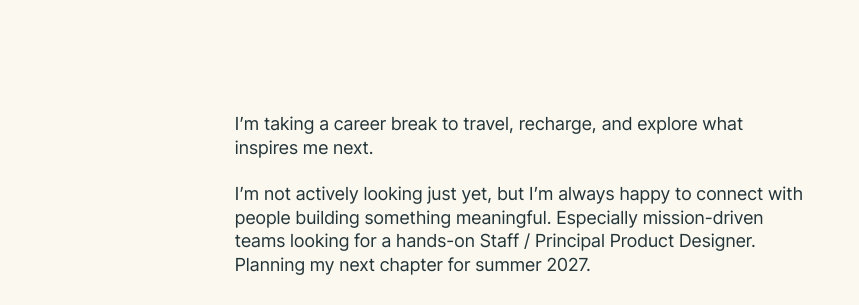
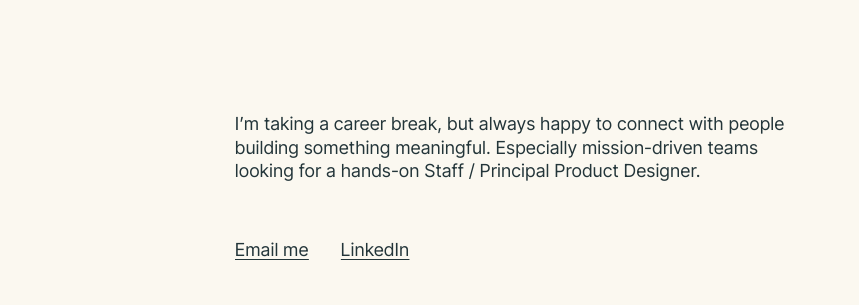
Before and after one commit to annalogofdesign/annaskopenko.com, a plain HTML site: page index.html in a window 1280 px wide. Shown: the part 4336-4641 px from the top of the page, 421-1280 px from the left. Drawn offline with Linux system fonts and the light colour scheme.

Commit message:
Drop About tag, shorten closing copy
Co-Authored-By: Claude Opus 5.5 <noreply@anthropic.com>

```diff
--- a/index.html
+++ b/index.html
@@ -175,7 +175,6 @@
             <p>At Fay, I grew from founding designer to leading a team of five while staying hands-on. Helping people access nutrition care and improve their health made the work especially meaningful to me.</p>
             <p>I’m analytical, love a strong creative concept, and tend to sign up for the beta. I enjoy trying new tools and working with people who care enough to challenge each other and make things better.</p>
           </div>
-          <p class="tag">on a career break, exploring what’s next. always open to connecting with thoughtful, mission-driven teams.</p>
         </div>
         <div class="portrait"><img src="assets/work/portrait.webp" alt="Anna Skopenko" loading="lazy"></div>
       </div>
@@ -218,10 +217,7 @@
             </div>
           </div>
           <div class="contact-side lede">
-            <div>
-              <p>I’m taking a career break to travel, recharge, and explore what inspires me next.</p>
-              <p>I’m not actively looking just yet, but I’m always happy to connect with people building something meaningful. Especially mission-driven teams looking for a hands-on Staff / Principal Product Designer. Planning my next chapter for summer 2027.</p>
-            </div>
+            <p>I’m taking a career break, but always happy to connect with people building something meaningful. Especially mission-driven teams looking for a hands-on Staff / Principal Product Designer.</p>
             <p class="contact-links">
               <a href="mailto:iamannaskopenko@gmail.com">Email me</a>
               <a href="https://www.linkedin.com/in/anna-skopenko/">LinkedIn</a>
```
